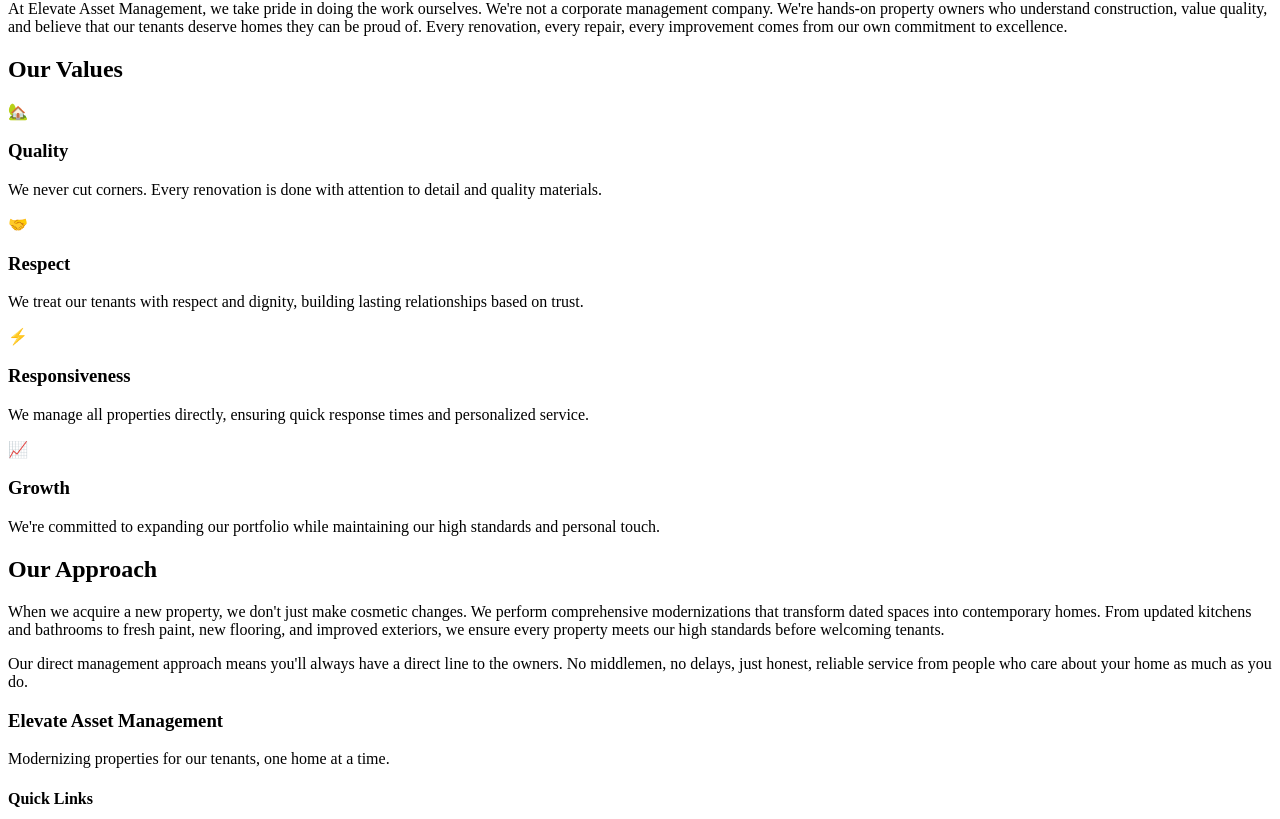
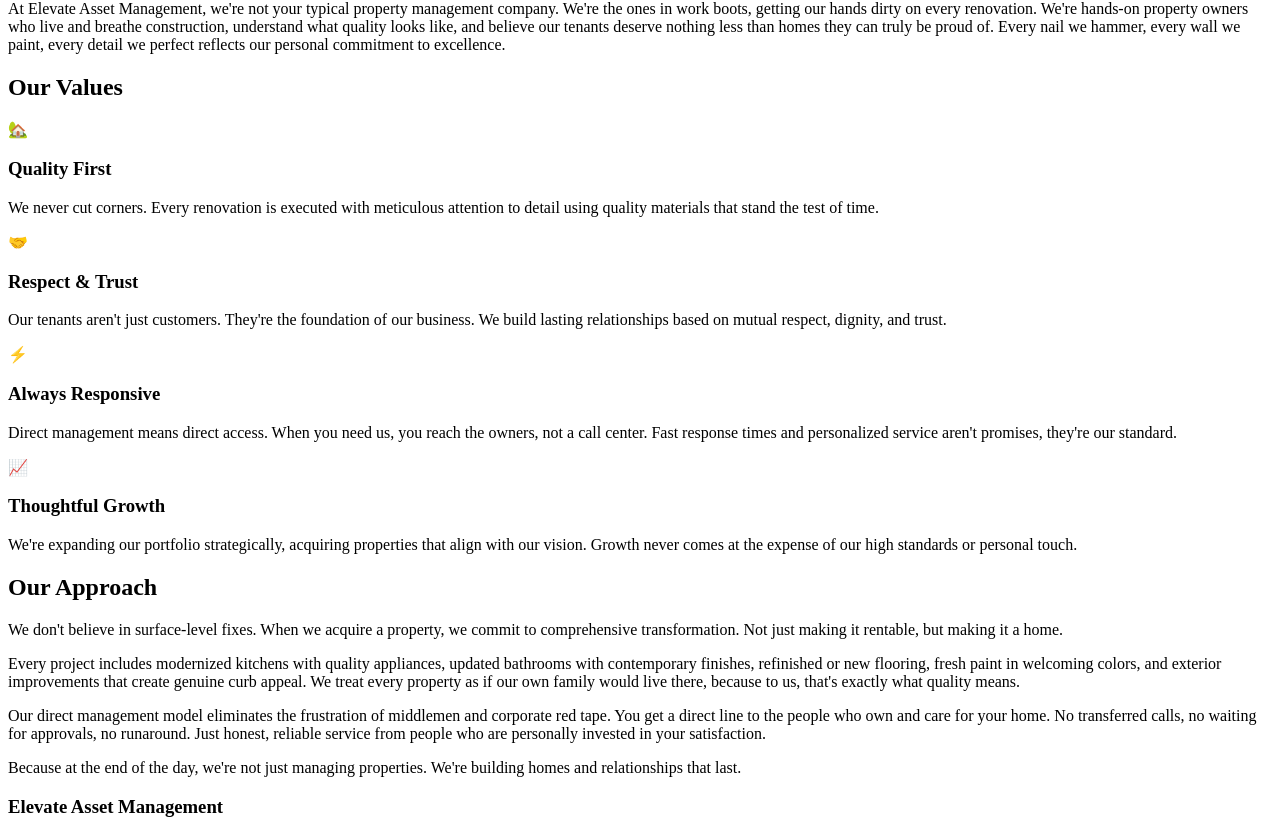
Before and after one commit to dsikler/elevate-asset-management, a React (Vite) app: page /about in a window 1280 px wide. Shown: the part 773-1592 px from the top of the page. Built offline with nearby package versions, Linux system fonts and the light colour scheme; the HTML template or start-up script is replaced by a standard one.

Commit message:
Refine About copy and gallery layout

```diff
--- a/src/pages/About.jsx
+++ b/src/pages/About.jsx
@@ -15,13 +15,13 @@
           <div className="about-story">
             <h2>Our Story</h2>
             <p>
-              Real estate isn't just an investment for us. It's where we get to roll up our sleeves and build something tangible.
+              Real estate isn't just an investment for us. It's our passion, our craft, and our legacy.
             </p>
             <p>
-              I learned the trades growing up from my father, and there's nothing I enjoy more than getting my hands dirty improving distressed properties and turning them into happy family rentals. I've been flipping distressed properties since I was 13 years old, and there's something deeply satisfying about transforming a neglected house into someone's home.
+              Growing up learning the trades from my father, I discovered early on that there's nothing more satisfying than transforming a neglected property into a place families are proud to call home. Since flipping my first distressed property at 13 years old, I've been hooked on the challenge of seeing potential where others see problems.
             </p>
             <p>
-              At Elevate Asset Management, we take pride in doing the work ourselves. We're not a corporate management company. We're hands-on property owners who understand construction, value quality, and believe that our tenants deserve homes they can be proud of. Every renovation, every repair, every improvement comes from our own commitment to excellence.
+              At Elevate Asset Management, we're not your typical property management company. We're the ones in work boots, getting our hands dirty on every renovation. We're hands-on property owners who live and breathe construction, understand what quality looks like, and believe our tenants deserve nothing less than homes they can truly be proud of. Every nail we hammer, every wall we paint, every detail we perfect reflects our personal commitment to excellence.
             </p>
           </div>
 
@@ -30,23 +30,23 @@
             <div className="values-grid">
               <div className="value-card">
                 <div className="value-icon">🏡</div>
-                <h3>Quality</h3>
-                <p>We never cut corners. Every renovation is done with attention to detail and quality materials.</p>
+                <h3>Quality First</h3>
+                <p>We never cut corners. Every renovation is executed with meticulous attention to detail using quality materials that stand the test of time.</p>
               </div>
               <div className="value-card">
                 <div className="value-icon">🤝</div>
-                <h3>Respect</h3>
-                <p>We treat our tenants with respect and dignity, building lasting relationships based on trust.</p>
+                <h3>Respect &amp; Trust</h3>
+                <p>Our tenants aren't just customers. They're the foundation of our business. We build lasting relationships based on mutual respect, dignity, and trust.</p>
               </div>
               <div className="value-card">
                 <div className="value-icon">⚡</div>
-                <h3>Responsiveness</h3>
-                <p>We manage all properties directly, ensuring quick response times and personalized service.</p>
+                <h3>Always Responsive</h3>
+                <p>Direct management means direct access. When you need us, you reach the owners, not a call center. Fast response times and personalized service aren't promises, they're our standard.</p>
               </div>
               <div className="value-card">
                 <div className="value-icon">📈</div>
-                <h3>Growth</h3>
-                <p>We're committed to expanding our portfolio while maintaining our high standards and personal touch.</p>
+                <h3>Thoughtful Growth</h3>
+                <p>We're expanding our portfolio strategically, acquiring properties that align with our vision. Growth never comes at the expense of our high standards or personal touch.</p>
               </div>
             </div>
           </div>
@@ -54,15 +54,16 @@
           <div className="about-approach">
             <h2>Our Approach</h2>
             <p>
-              When we acquire a new property, we don't just make cosmetic changes. We perform
-              comprehensive modernizations that transform dated spaces into contemporary homes.
-              From updated kitchens and bathrooms to fresh paint, new flooring, and improved
-              exteriors, we ensure every property meets our high standards before welcoming tenants.
+              We don't believe in surface-level fixes. When we acquire a property, we commit to comprehensive transformation. Not just making it rentable, but making it a home.
             </p>
             <p>
-              Our direct management approach means you'll always have a direct line to the owners.
-              No middlemen, no delays, just honest, reliable service from people who care about
-              your home as much as you do.
+              Every project includes modernized kitchens with quality appliances, updated bathrooms with contemporary finishes, refinished or new flooring, fresh paint in welcoming colors, and exterior improvements that create genuine curb appeal. We treat every property as if our own family would live there, because to us, that's exactly what quality means.
+            </p>
+            <p>
+              Our direct management model eliminates the frustration of middlemen and corporate red tape. You get a direct line to the people who own and care for your home. No transferred calls, no waiting for approvals, no runaround. Just honest, reliable service from people who are personally invested in your satisfaction.
+            </p>
+            <p>
+              Because at the end of the day, we're not just managing properties. We're building homes and relationships that last.
             </p>
           </div>
         </div>
--- a/src/pages/Properties.jsx
+++ b/src/pages/Properties.jsx
@@ -1,17 +1,6 @@
 import React from 'react'
 
 function Properties() {
-  // Helper function to calculate optimal grid columns
-  const getGridColumns = (count) => {
-    if (count <= 2) return count
-    if (count === 3) return 3
-    if (count === 4) return 2
-    if (count === 5) return 2 // Will wrap to 3+2 for uniform rows
-    if (count === 6) return 3
-    if (count === 7) return 2 // Will wrap to 4+3 for uniform rows
-    return 3 // Default to 3 columns for 8+
-  }
-
   const properties = [
     {
       id: 'BM',
@@ -134,12 +123,7 @@
               <div className="property-gallery">
                 <div className="gallery-section">
                   <h3>Before</h3>
-                  <div
-                    className="gallery-grid"
-                    style={{
-                      gridTemplateColumns: `repeat(${getGridColumns(property.beforeImages.length)}, 1fr)`
-                    }}
-                  >
+                  <div className="gallery-grid">
                     {property.beforeImages.map((image, index) => (
                       <div
                         key={index}
@@ -149,6 +133,8 @@
                           src={image}
                           alt={`${property.name} before ${index + 1}`}
                           loading="lazy"
+                          decoding="async"
+                          fetchpriority="low"
                         />
                       </div>
                     ))}
@@ -157,12 +143,7 @@
 
                 <div className="gallery-section">
                   <h3>After</h3>
-                  <div
-                    className="gallery-grid"
-                    style={{
-                      gridTemplateColumns: `repeat(${getGridColumns(property.afterImages.length)}, 1fr)`
-                    }}
-                  >
+                  <div className="gallery-grid">
                     {property.afterImages.map((image, index) => (
                       <div
                         key={index}
@@ -172,6 +153,8 @@
                           src={image}
                           alt={`${property.name} after ${index + 1}`}
                           loading="lazy"
+                          decoding="async"
+                          fetchpriority="low"
                         />
                       </div>
                     ))}
--- a/src/styles/index.css
+++ b/src/styles/index.css
@@ -452,7 +452,8 @@
   display: grid;
   gap: 1.5rem;
   max-width: 100%;
-  justify-items: center;
+  grid-template-columns: repeat(auto-fit, minmax(220px, 1fr));
+  align-items: stretch;
 }
 
 .gallery-item {
@@ -462,6 +463,7 @@
   box-shadow: 0 3px 10px rgba(0, 0, 0, 0.1);
   transition: var(--transition);
   aspect-ratio: 4/3;
+  width: 100%;
 }
 
 .gallery-item:hover {
```
